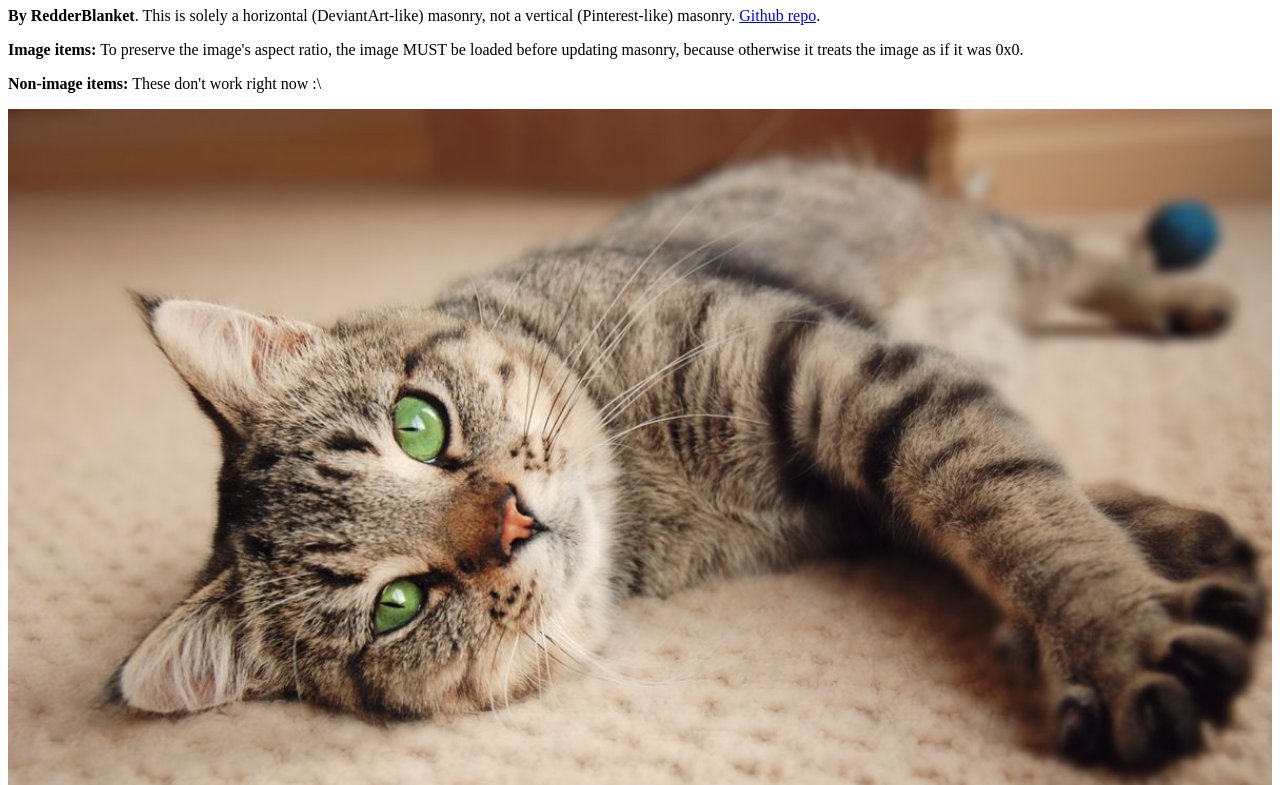
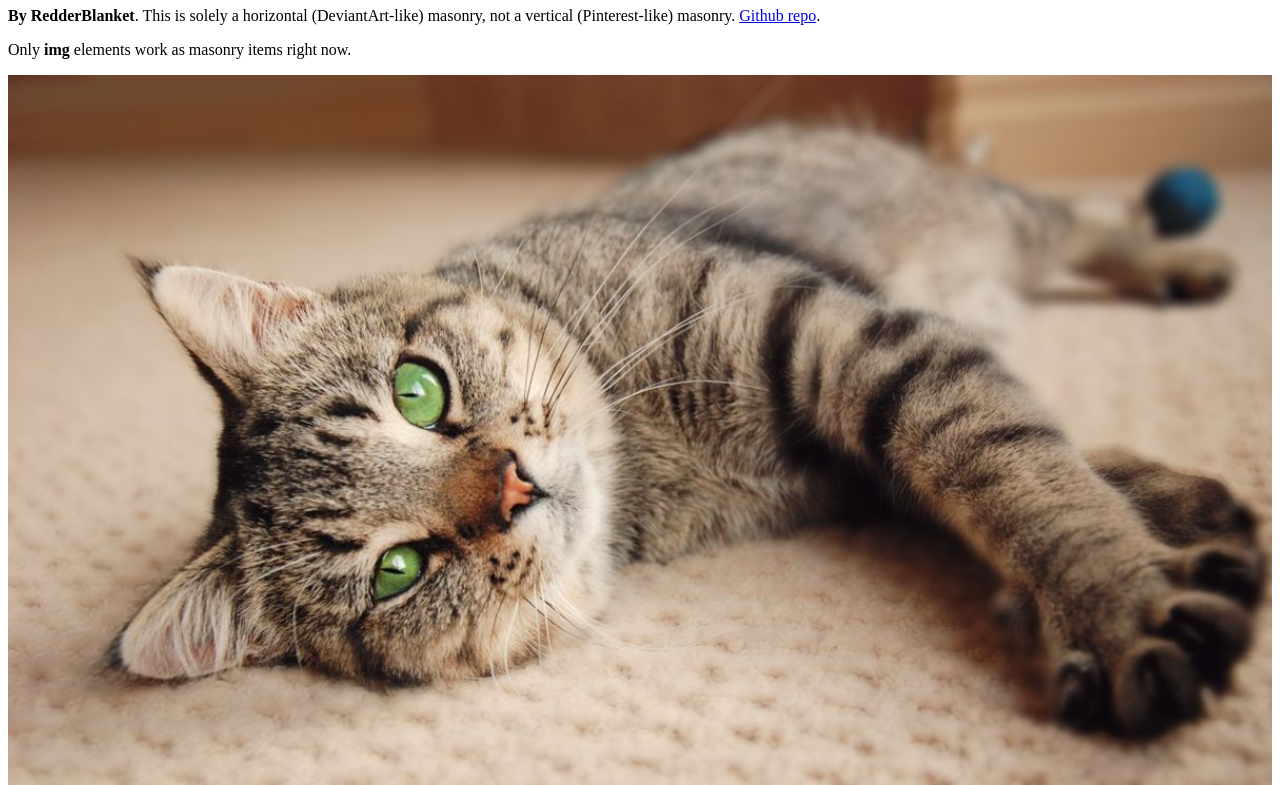
Before and after one commit to BlueBunnex/EasyMasonryJS, a plain HTML site: page index.html in a window 1280 px wide. Shown: the part 73-858 px from the top of the page. Drawn offline with Linux system fonts and the light colour scheme.

Commit message:
Update index.html

```diff
--- a/index.html
+++ b/index.html
@@ -10,9 +10,7 @@
     <h1>Masonry demo</h1>
     <p><strong>By RedderBlanket</strong>. This is solely a horizontal (DeviantArt-like) masonry, not a vertical (Pinterest-like) masonry. <a href="https://github.com/BlueBunnex/EasyMasonryJS">Github repo</a>.</p>
 
-    <p><strong>Image items:</strong> To preserve the image's aspect ratio, the image MUST be loaded before updating masonry, because otherwise it treats the image as if it was 0x0.</p>
-
-    <p><strong>Non-image items:</strong> These don't work right now :\</p>
+    <p>Only <strong>img</strong> elements work as masonry items right now.</p>
 
     <div id="container" style="display: flex; flex-wrap: wrap;">
         <img src="cat1.jpg">
```
